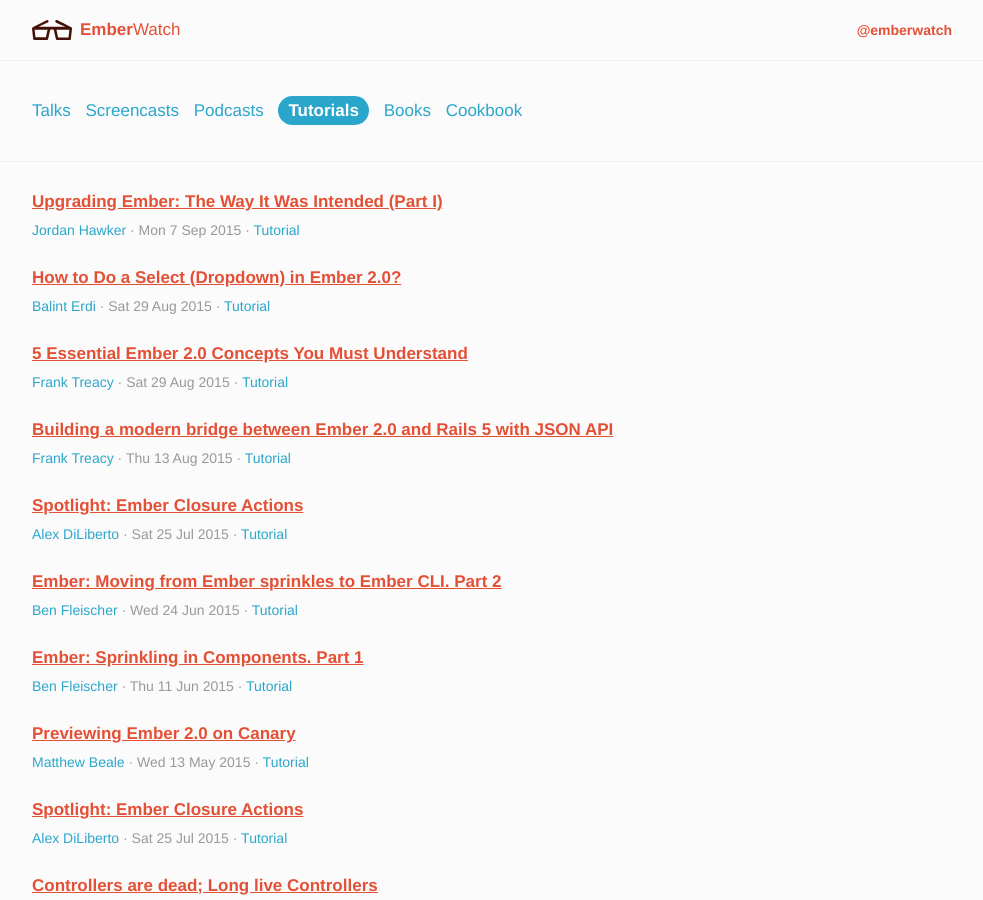
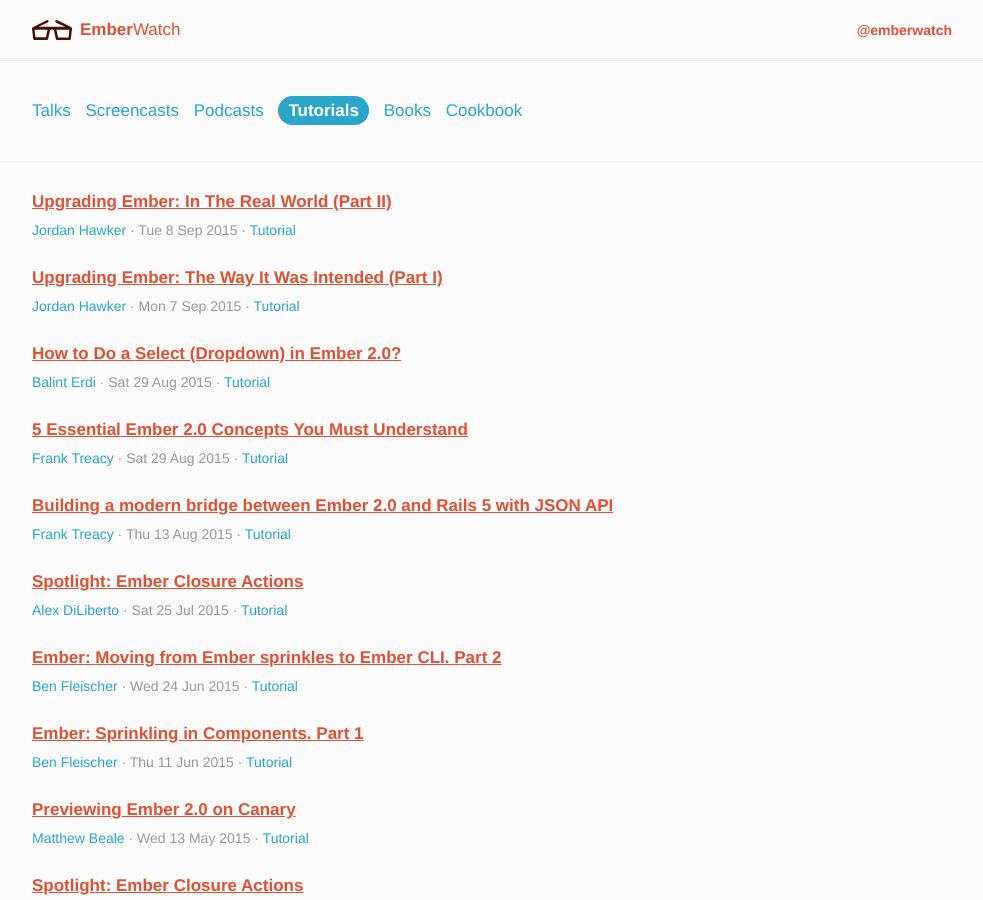
Before and after one commit to emberwatch/emberwatch, a Jekyll site: the page built from tutorials.html, in a window 1280 px wide and 900 px high. Shown: the whole window, without its empty margins (148-1131 px from the left). Built offline with Jekyll 4.4.1, drawn with Linux system fonts in a browser that asks for light colours; Markdown is read by kramdown in place of the engine named in the settings; comment, search, counter and statistics services are not loaded.

Commit message:
Add Upgrading Ember Part II post

```diff
--- a/_data/tutorials.yml
+++ b/_data/tutorials.yml
@@ -1,4 +1,12 @@
 ---
+- title: 'Upgrading Ember: In The Real World (Part II)'
+  author_ids:
+  - 253
+  date: '2015-09-08'
+  date_created: '2015-09-08'
+  date_updated: '2015-09-08'
+  urls:
+  - http://jhawk.co/upgrading-ember-ii
 - title: 'Upgrading Ember: The Way It Was Intended (Part I)'
   author_ids:
   - 253
```
